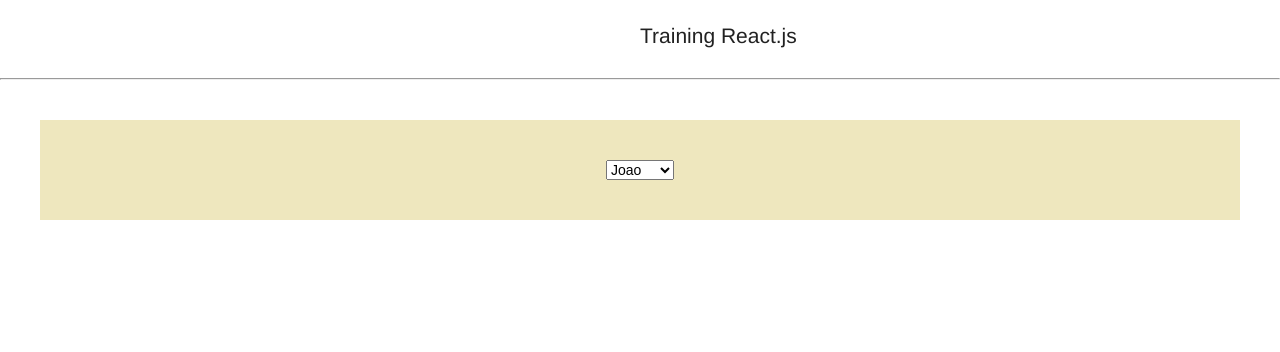
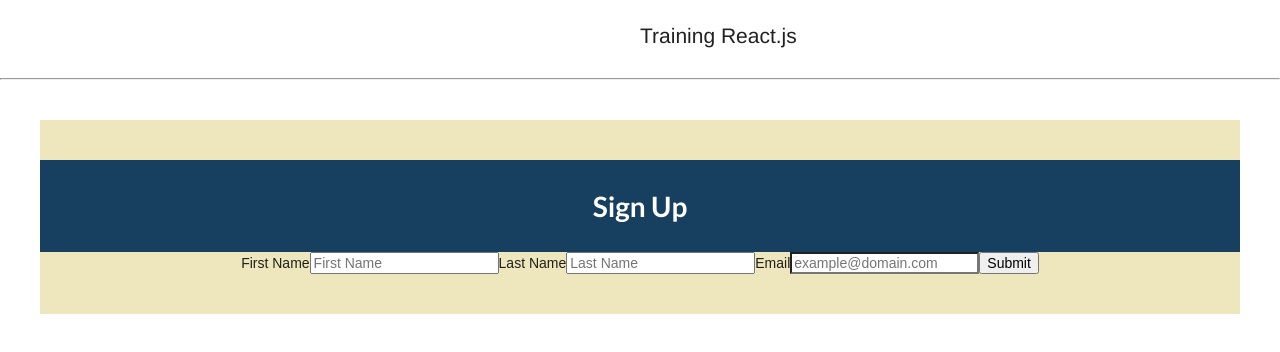
Before and after one commit to SaraTenorio/training-react-js, a React (Create React App) app: page / in a window 1280 px wide. Shown: the top 352 px of the page. Built offline with nearby package versions, Linux system fonts and the light colour scheme.

Commit message:
[formik] Init - Basic Form Example

```diff
--- a/package.json
+++ b/package.json
@@ -7,6 +7,7 @@
     "@testing-library/jest-dom": "^5.16.4",
     "@testing-library/react": "^13.1.1",
     "@testing-library/user-event": "^13.5.0",
+    "formik": "^2.2.9",
     "history": "^5.3.0",
     "react": "^18.0.0",
     "react-dom": "^18.0.0",
--- a/src/App.js
+++ b/src/App.js
@@ -1,19 +1,11 @@
 import './App.css';
 
-import UserList from './components/custom-hooks/UserList';
-import SayHello from './components/custom-hooks/SayHello';
-import UserLS from './components/custom-hooks/UserLS';
-import UserPicker from './components/custom-hooks/UserPicker';
-import WindowSizer from './components/custom-hooks/WindowSizer';
+import BasicFormik from './components/formik/basic'
 
 function App() {
   return (
     <div className="App">
-      {/* <SayHello /> */}
-      {/* <WindowSizer /> */}
-      {/* <UserLS /> */}
-      <UserPicker />
-      {/* <UserList /> */}
+      <BasicFormik />
     </div>
   );
 }
--- /dev/null
+++ b/src/components/formik/basic.jsx
@@ -0,0 +1,38 @@
+import React from 'react';
+import { Formik, Field, Form } from 'formik';
+
+export default function BasicFormik() {
+  return (
+    <div>
+      <h1>Sign Up</h1>
+      <Formik
+        initialValues={{
+          firstName: '',
+          lastName: '',
+          email: '',
+        }}
+        onSubmit={async (values) => {
+          await new Promise((r) => setTimeout(r, 500));
+          alert(JSON.stringify(values, null, 2));
+        }}
+      >
+        <Form>
+          <label htmlFor="firstName">First Name</label>
+          <Field id="firstName" name="firstName" placeholder="First Name" />
+
+          <label htmlFor="lastName">Last Name</label>
+          <Field id="lastName" name="lastName" placeholder="Last Name" />
+
+          <label htmlFor="email">Email</label>
+          <Field
+            id="email"
+            name="email"
+            placeholder="example@domain.com"
+            type="email"
+          />
+          <button type="submit">Submit</button>
+        </Form>
+      </Formik>
+    </div>
+  )
+}
```
Also changed, not shown: 1 other file (tests, documents, lock files or other folders).
